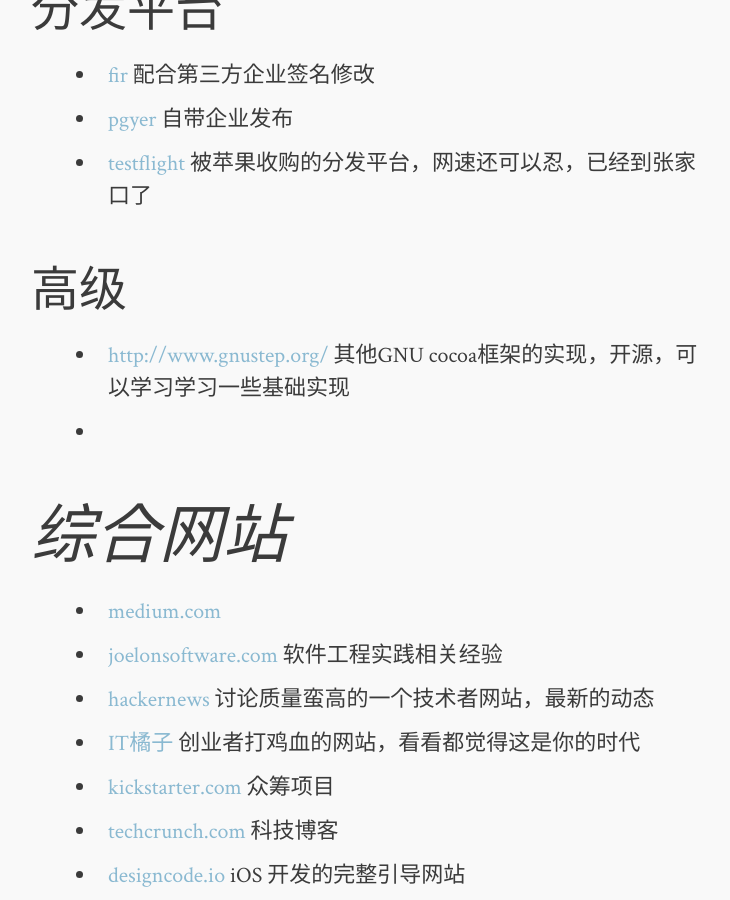
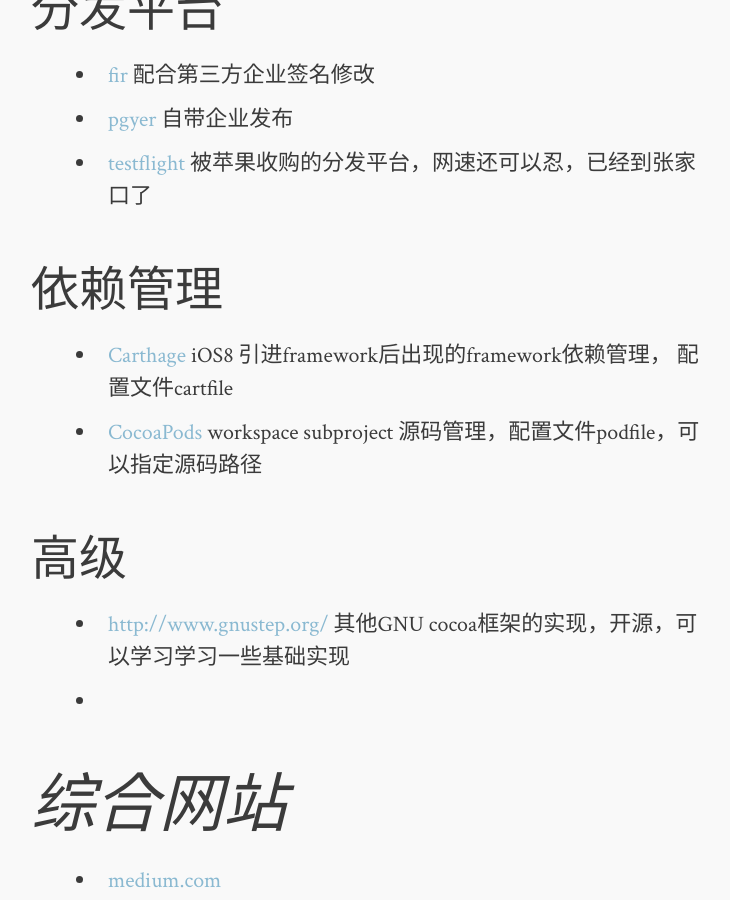
Before and after one commit to landfound/todaylover.github.io, a Jekyll site: the page built from _posts/2014-12-19-developer-tools.md, in a window 1280 px wide and 900 px high, scrolled down 4104 px. Shown: the whole window, without its empty margins (269-999 px from the left). Built offline with Jekyll 4.4.1, drawn with Linux system fonts in a browser that asks for light colours; Markdown is read by kramdown in place of the engine named in the settings; comment, search, counter and statistics services are not loaded; some of the changed text lies outside the part shown.

Commit message:
依赖管理

```diff
--- a/_posts/2014-12-19-developer-tools.md
+++ b/_posts/2014-12-19-developer-tools.md
@@ -63,6 +63,12 @@ category: articles
 * [testflight](http://testflightapp.com) 被苹果收购的分发平台，网速还可以忍，已经到张家口了
 
 
+## 依赖管理
+
+* [Carthage](https://github.com/Carthage/Carthage) iOS8 引进framework后出现的framework依赖管理， 配置文件cartfile
+* [CocoaPods](https://github.com/CocoaPods/CocoaPods) workspace subproject 源码管理，配置文件podfile，可以指定源码路径
+
+
 ## 高级
 
 * [http://www.gnustep.org/](http://www.gnustep.org/) 其他GNU cocoa框架的实现，开源，可以学习学习一些基础实现
@@ -113,7 +121,6 @@ category: articles
 
 * [http://www.apportable.com/](http://www.apportable.com/) objective-c 接口的android
 * [http://www.stellasdk.org/](http://www.stellasdk.org/) objective-c android接口
-*
 
 
 
```
Also changed, not shown: other parts of _posts/2014-12-19-developer-tools.md (+2 -0 lines).
